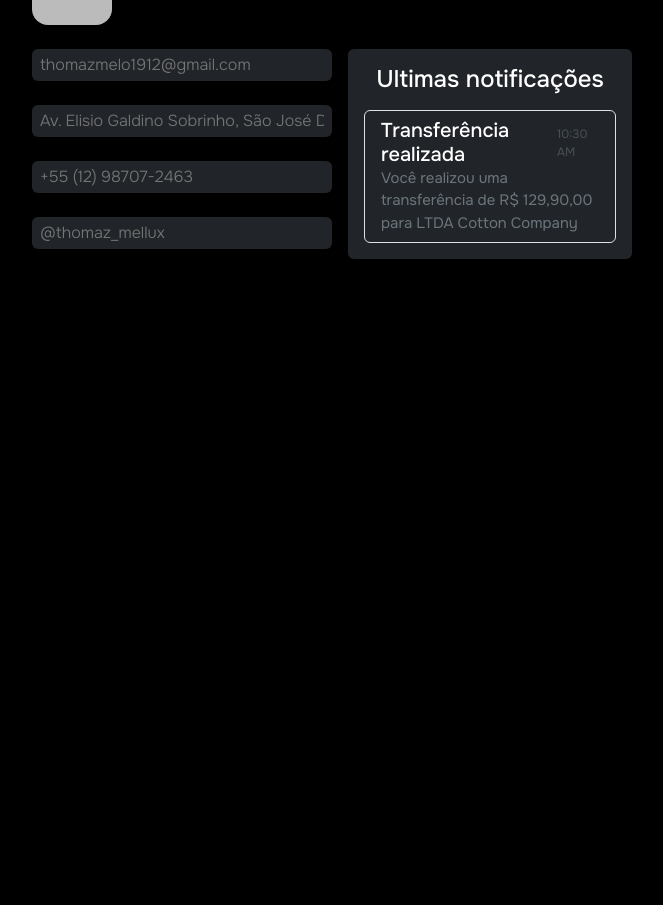
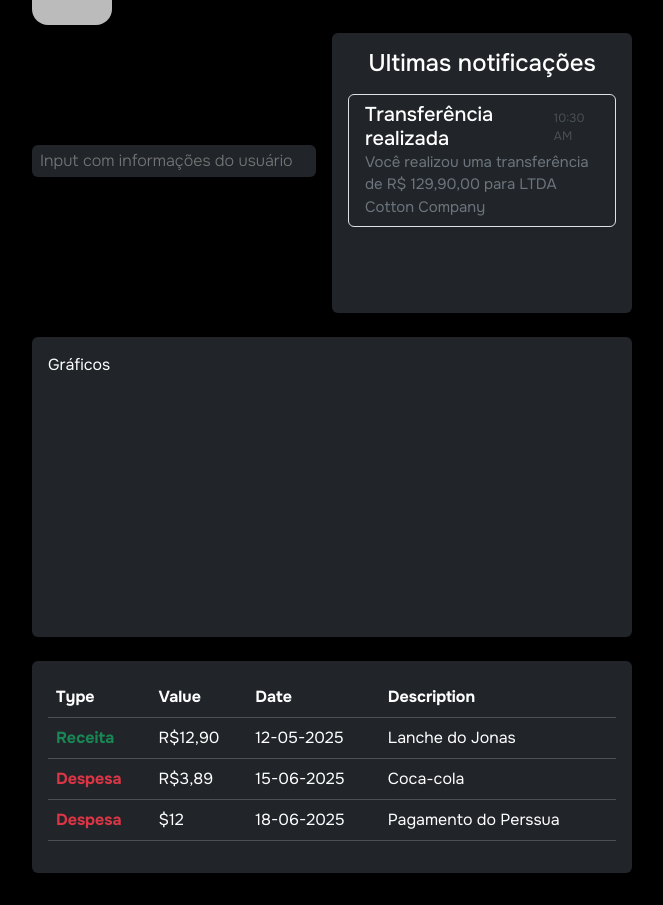
Before and after one commit to NEW-FINCASH/New-Fincash-Frontend, a React (Vite) app: page /account in a window 1280 px wide. Shown: the part 317-1222 px from the top of the page, without its empty margins (308-971 px from the left). Before the commit the page ends 800 px from the top, so only its background shows below. Built offline with nearby package versions, Linux system fonts and the light colour scheme; no server answers; sample sign-in values are in the browser's storage.

Commit message:
style: update Account page to enhance user information display and add notification section

```diff
--- a/src/pages/Account.tsx
+++ b/src/pages/Account.tsx
@@ -51,15 +51,12 @@ export default function Account() {
                         </div>
                         <button className="btn btn-light">Editar perfil<i className=""></i></button>
                     </div>
-                    <div className="d-flex justify-content-between align-items-start mt-2 w-100">
-                        <div className="d-flex flex-column justify-content-center align-items-center w-50 mt-3">
-                            <input className="w-100 mb-4 bg-dark py-1 px-2 rounded border-0 text-white fw-light" type="" placeholder="thomazmelo1912@gmail.com" />
-                            <input className="w-100 mb-4 bg-dark py-1 px-2 rounded border-0 text-white fw-light" type="" placeholder="Av. Elisio Galdino Sobrinho, São José Dos Ca..."/>
-                            <input className="w-100 mb-4 bg-dark py-1 px-2 rounded border-0 text-white fw-light" type="" placeholder="+55 (12) 98707-2463"/>
-                            <input className="w-100 mb-4 bg-dark py-1 px-2 rounded border-0 text-white fw-light" type="" placeholder="@thomaz_mellux" />
+                    <div className="d-flex justify-content-between align-items-start mt-2 w-100" style={{ height: '280px'}} >
+                        <div className="d-flex flex-column justify-content-center align-items-center w-50 h-100 pe-3">
+                            <input className="w-100 mb-4 bg-dark py-1 px-2 rounded border-0 text-white fw-light" type="" placeholder="Input com informações do usuário" />
                         </div>
-                        <div className="w-50 ps-3">
-                            <div className="bg-dark w-100 mt-3 rounded p-3">
+                        <div className="w-50 h-100">
+                            <div className="bg-dark w-100 rounded p-3 h-100">
                                 <h1 className="text-white fs-4 fw-medium text-center">Ultimas notificações</h1>
                                 {notificacoes.map((notificacao) => (
                                     <div key={notificacao.id} className="px-3 py-2 text-white border w-100 mt-3 rounded p-1">
@@ -73,6 +70,40 @@ export default function Account() {
                             </div>
                         </div>
                     </div>
+
+                    <div className="bg-dark rounded text-white p-3 mt-4" style={{ width: '100%', height: '300px'}}>Gráficos</div>
+                    <div className="bg-dark rounded text-white p-3 mt-4" style={{ width: '100%', height: '' }}>
+                        <table className="table table-dark table-hover">
+                            <thead>
+                                <tr>
+                                <th scope="col">Type</th>
+                                <th scope="col">Value</th>
+                                <th scope="col">Date</th>
+                                <th scope="col">Description</th>
+                                </tr>
+                            </thead>
+                            <tbody>
+                                <tr>
+                                <th scope="row" className="text-success">Receita</th>
+                                <td>R$12,90</td>
+                                <td>12-05-2025</td>
+                                <td>Lanche do Jonas</td>
+                                </tr>
+                                <tr>
+                                <th scope="row" className="text-danger">Despesa</th>
+                                <td>R$3,89</td>
+                                <td>15-06-2025</td>
+                                <td>Coca-cola</td>
+                                </tr>
+                                <tr>
+                                <th scope="row" className="text-danger">Despesa</th>
+                                <td>$12</td>
+                                <td>18-06-2025</td>
+                                <td>Pagamento do Perssua</td>
+                                </tr>
+                            </tbody>
+                            </table>
+                    </div>
                 </div>
               </div>
             </div>
```
